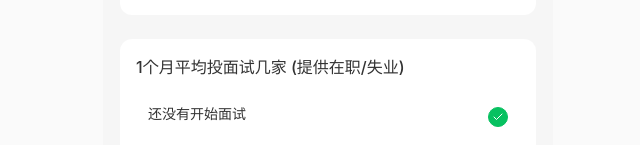
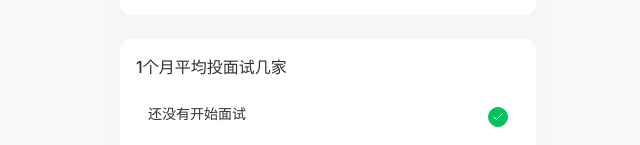
Before and after one commit to Zandazq/interview-poll-wizard, a React (Vite) app: page /vote-step-three in a window 1280 px wide. Shown: the part 465-610 px from the top of the page, without its empty margins (312-952 px from the left). Built offline with nearby package versions, Linux system fonts and the light colour scheme.

Commit message:
Update job application question
Remove "(提供在职/失业)" from the job application question.

```diff
--- a/src/pages/VoteStepThreePage.tsx
+++ b/src/pages/VoteStepThreePage.tsx
@@ -89,7 +89,7 @@ const VoteStepThreePage: React.FC = () => {
 
           {/* 1个月平均投面试几家 */}
           <div className="bg-white rounded-lg p-4">
-            <h3 className="text-base font-medium mb-4">1个月平均投面试几家 (提供在职/失业)</h3>
+            <h3 className="text-base font-medium mb-4">1个月平均投面试几家</h3>
             <div className="space-y-3">
               {[
                 "还没有开始面试",
```
